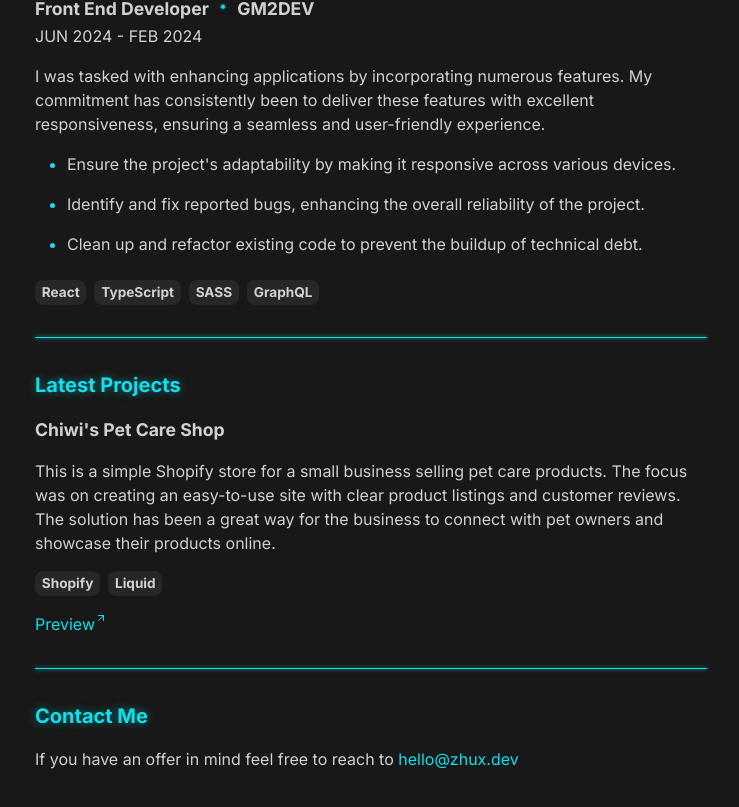
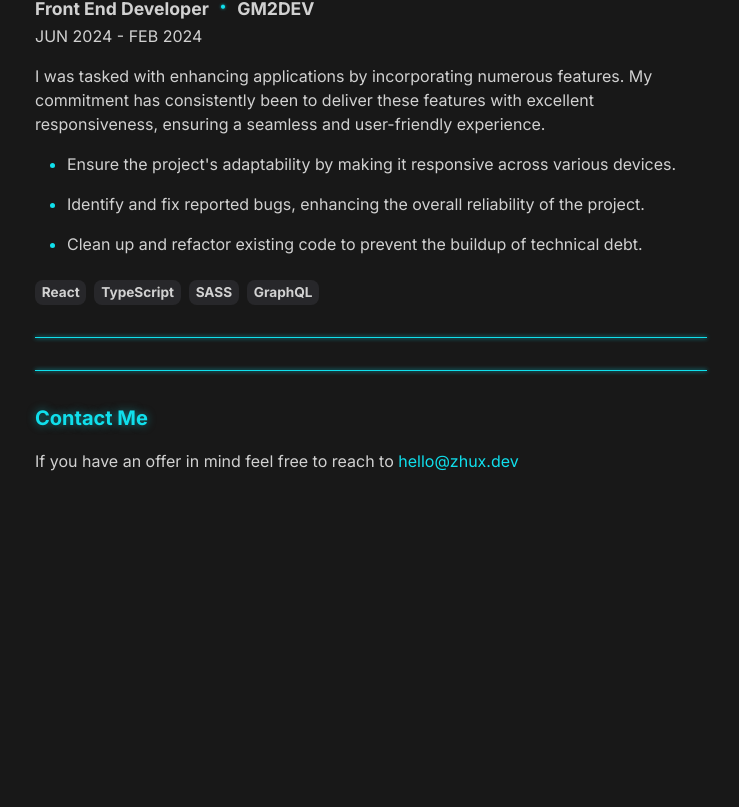
Before and after one commit to ZhuxGZ/web, a React (Vite) app: page / in a window 1280 px wide. Shown: the part 1555-2362 px from the top of the page, without its empty margins (269-1008 px from the left). After the commit the page ends 2076 px from the top, so only its background shows below. Built offline with nearby package versions, Linux system fonts and the light colour scheme.

Commit message:
feat: remove the latest proyects

```diff
--- a/src/App.tsx
+++ b/src/App.tsx
@@ -12,7 +12,7 @@ function App() {
 			<Divider />
 			<MyWork />
 			<Divider />
-			<LatestProjects />
+			{/* <LatestProjects /> */}
 			<Divider />
 		</Layout>
 	);
```
